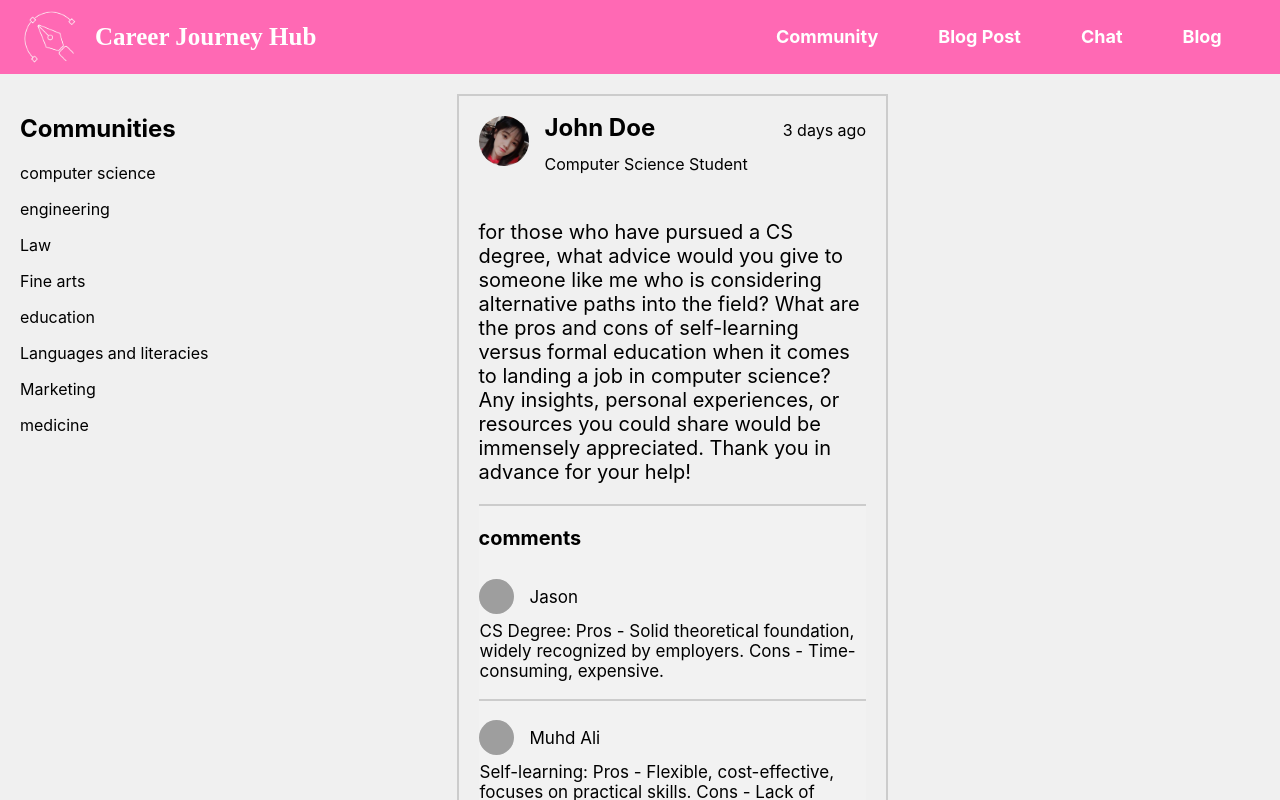
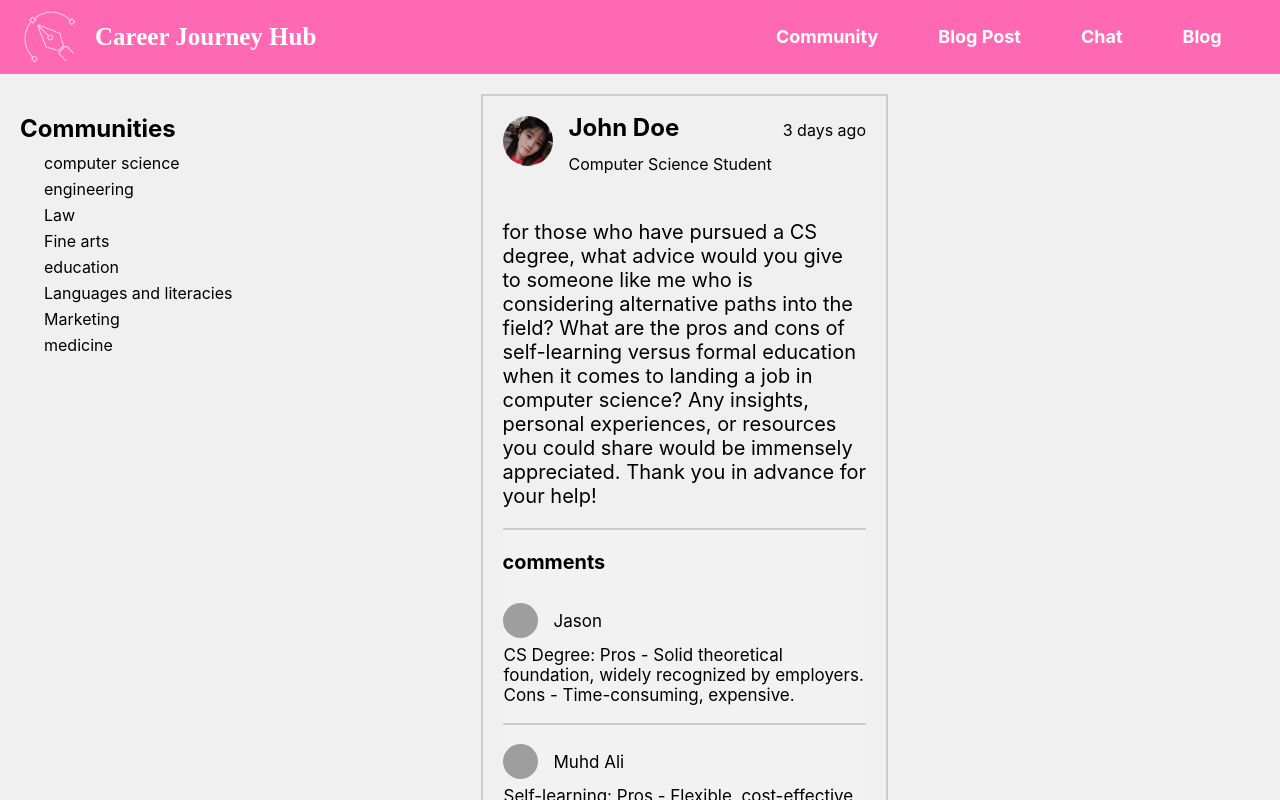
Before and after one commit to kejun7219/vhack24, a React (Create React App) app: page /Community in a window 1280 px wide. Shown: the top 800 px of the page. Built offline with nearby package versions, Linux system fonts and the light colour scheme; grey boxes are pictures that could not be loaded.

Commit message:
community last

```diff
--- a/src/CommunityPage.css
+++ b/src/CommunityPage.css
@@ -9,6 +9,17 @@
 .Community-container{
     display: flex;
     flex-direction: row;
+}
+
+.community-names p{
+    margin-top: -10px;
+    margin-left: 24px;
+}
+
+.community-names p:hover{
+    color: gray; /* Change text color on hover */
+    cursor: pointer; /* Change cursor to pointer on hover */
+
 }
 
 .frame {
```
